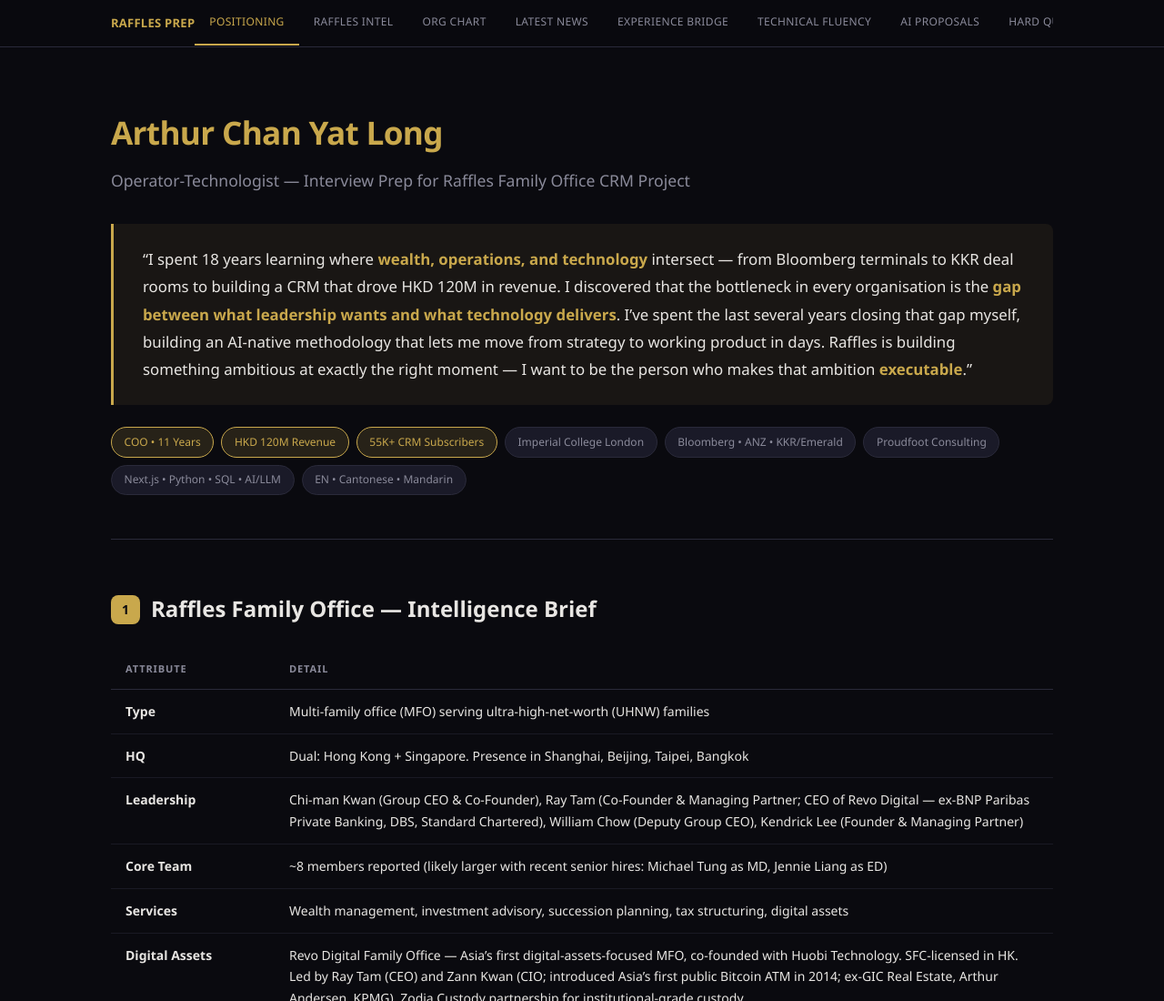
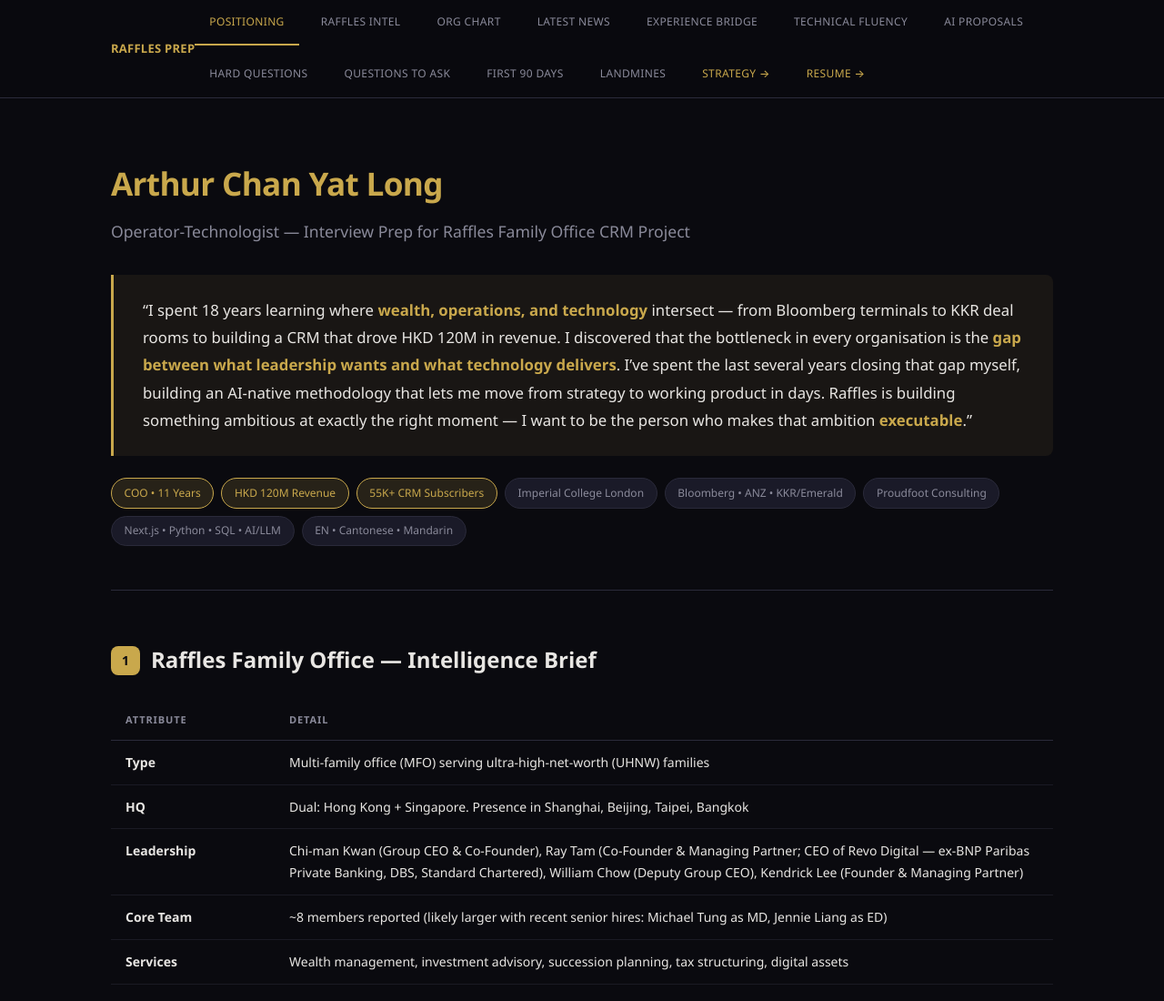
Before and after one commit to arthurando/arthur-raffles-prep, a plain HTML site: page index.html in a window 1280 px wide. Shown: the top 1100 px of the page at 91% size. Drawn offline with Linux system fonts and the light colour scheme.

Commit message:
fix: nav menu wraps on desktop, no scroll bar

```diff
--- a/index.html
+++ b/index.html
@@ -82,8 +82,8 @@
   nav ul {
     list-style: none;
     display: flex;
-    gap: 0;
-    overflow-x: auto;
+    flex-wrap: wrap;
+    gap: 0.5rem;
   }
   nav a {
     display: block;
```
Also changed, not shown: resume.html (+2 -2 lines), strategy.html (+1 -1 lines).
